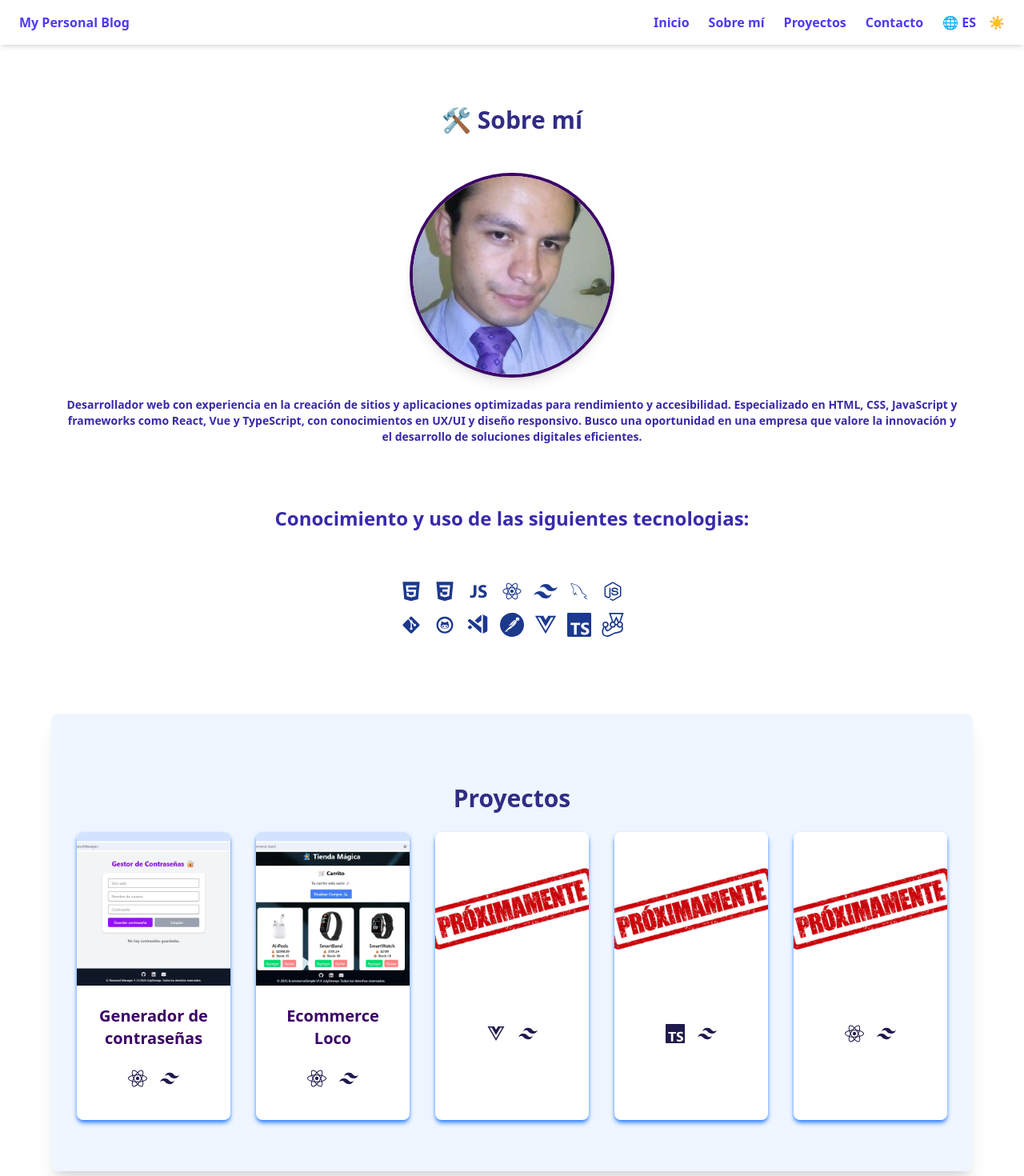
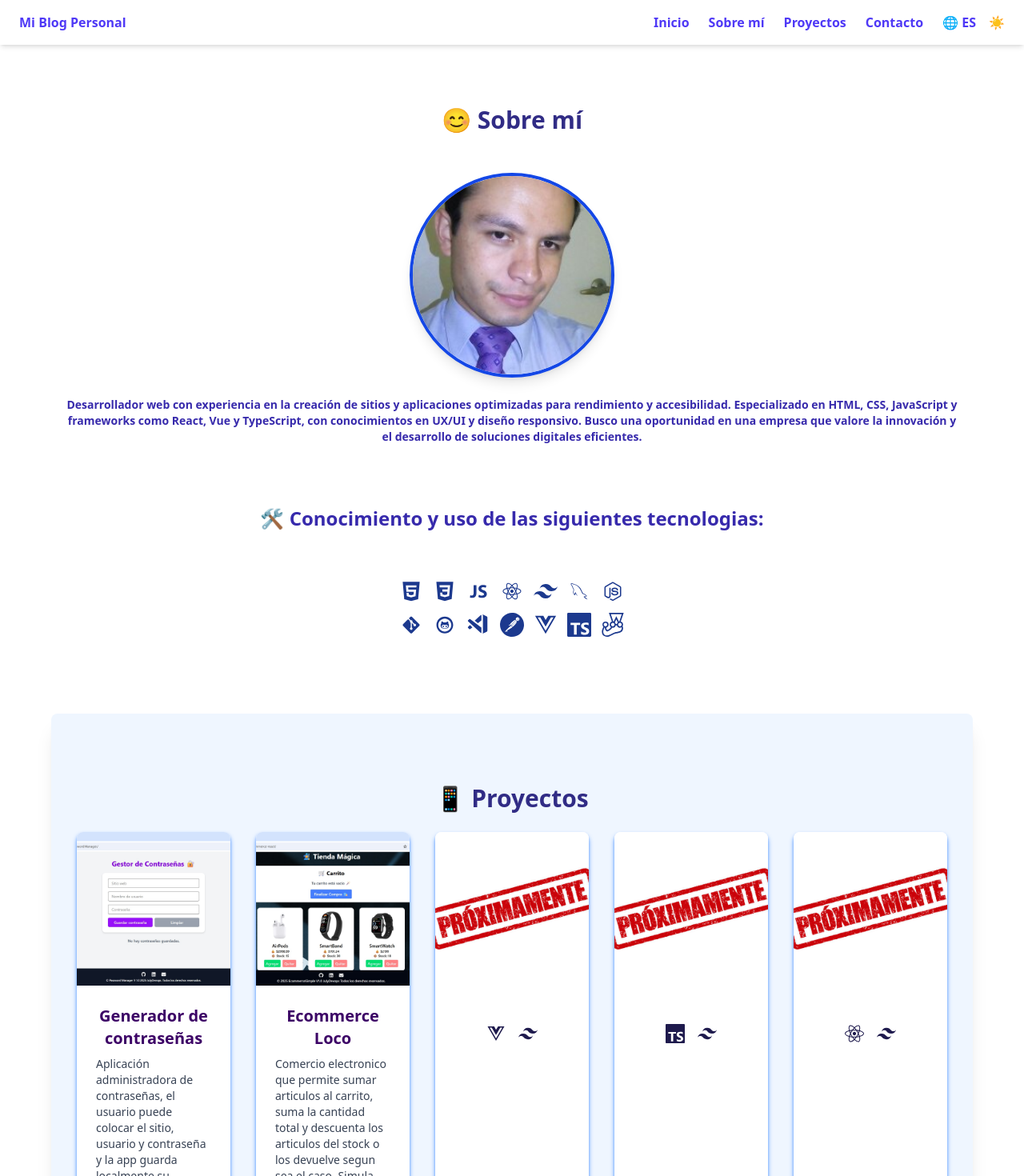
Before and after one commit to JCesar206/myPersonalBlog, a React (Vite) app: page / in a window 1280 px wide. Shown: the top 1470 px of the page at 80% size. Built offline with nearby package versions, Linux system fonts and the light colour scheme; the HTML template or start-up script is replaced by a standard one.

Commit message:
Se suben cambios minimos en app

```diff
--- a/src/App.jsx
+++ b/src/App.jsx
@@ -22,8 +22,9 @@ function App() {
       projects: "Proyectos", passManag: "Administrador de Contraseñas", ecommerce: "Ecommerce Loco",
       passGene: "Generador de contraseñas", contact: "Contacto", contactText: "Puedes contactarme en los siguientes medios:",
       contactText1: "¿Te interesa colaborar o tienes alguna duda? ¡Escribeme a", copyRight: "Todos los derechos reservados",
-      sendEmail: "Enviame un correo", seeProject: "Ver proyecto", madeWith: "Hecho con:", textPro1: "Proyecto1",
-      textPro2: "Proyecto2", textPro3: "Proyecto3", textPro4: "Proyecto4", textPro5: "Proyecto5",
+      sendEmail: "Enviame un correo", seeProject: "Ver proyecto", madeWith: "Hecho con:",
+      descProjec1: "Aplicación administradora de contraseñas, el usuario puede colocar el sitio, usuario y contraseña y la app guarda localmente su información de forma segura.",
+      descProjec2: "Comercio electronico que permite sumar articulos al carrito, suma la cantidad total y descuenta los articulos del stock o los devuelve segun sea el caso. Simula una compra completa.",
       tecnologies: "Conocimiento y uso de las siguientes tecnologias:"
     },
     en: {
@@ -35,7 +36,8 @@ function App() {
       passGene: "Password Generator", contact: "Contact", contactText: "You can reach me through the following channels:",
       contactText1: "Are you interested in collaborating or have any questions? Write to me at",
       copyRight: "All rights reserved", sendEmail: "Send me an email", madeWith: "Made with:",
-      titlePro1: "Proyect1", descProjec1: "Description Project 1", titlePro2: "Proyect2", descProjec2: "Description Project 2",
+      titlePro1: "Password Manager", descProjec1: "Password manager application, the user can enter the site, username and password and the app saves their information locally and securely.",
+      titlePro2: "Crazy Ecommerce", descProjec2: "E-commerce that allows you to add items to your cart, add up the total amount, and deduct items from stock or return them as appropriate. Simulates a complete purchase.",
       tecnologies: "Knowledge and use of the following technologies:",
     }
   };
@@ -46,17 +48,17 @@ function App() {
 
 <main className="container mx-auto p-6 lg:p-16"> {/* About me */}
   <section id="about" className="min-h-[80vh] flex flex-col items-center justify-center text-center pb-12 px-4 py-3">
-    <h1 className="style-header pb-12">🛠️ {texts[language].about}</h1>
+    <h1 className="style-header pb-12">😊 {texts[language].about}</h1>
 
-    <div className="mb-6 w-45 h-45 sm:w-56 sm:h-56 lg:w-64 lg:h-64 rounded-full overflow-hidden shadow-lg border-4 border-purple-950 dark:hover:border-purple-500">
+    <div className="mb-6 w-45 h-45 sm:w-56 sm:h-56 lg:w-64 lg:h-64 rounded-full overflow-hidden shadow-lg border-4 border-blue-700 dark:border-purple-700">
       <img src="./myPhoto.jpg" alt="myPhoto"
         className="w-72 h-72 object-cover scale-105 hover:scale-110 transition-transform duration-300 ease-in-out" />
       </div>
 
     <p className="text-complete pb-16"> {texts[language].aboutText}</p>
-    <p className="text-complete text-2xl pb-3 pt-3">{texts[language].tecnologies}</p><br/><br/>
+    <p className="text-complete text-2xl pb-3 pt-3">🛠️ {texts[language].tecnologies}</p><br/><br/>
     <div className="flex items-center justify-center">
-      <div className="grid grid-cols-1 sm:grid-cols-2 lg:grid-cols-7 gap-3 pb-12">
+      <div className="grid grid-cols-4 sm:grid-cols-2 lg:grid-cols-7 gap-3 pb-12">
         <DiHtml5 className="button-style" size={30} />
         <DiCss3 className="button-style" size={30} />
         <DiJavascript1 className="button-style" size={30} />
@@ -76,7 +78,7 @@ function App() {
   </section>
 
       <section id="projects" className="py-16 bg-blue-50 rounded-lg shadow-xl p-8 mb-12 dark:bg-gray-900/90">
-          <h2 className="style-header pt-6 pb-6 text-center">{texts[language].projects}</h2>
+          <h2 className="style-header pt-6 pb-6 text-center">📱 {texts[language].projects}</h2>
 
           <div className="flex items-center justify-center">
             <div className="grid grid-cols-1 sm:grid-cols-2 lg:grid-cols-5 gap-8 max-w-6xl">
@@ -140,7 +142,7 @@ function App() {
           <div className="">
             <h2 className="style-header">📬 {texts[language].contact}</h2>
             <p className="text-complete">{texts[language].contactText}</p><br/>
-            <a href="mailto:jcesar206@hotmail.com.com"
+            <a href="mailto:jcesar206@hotmail.com"
               className="bg-white text-indigo-800 hover:bg-blue-200 px-6 py-2 dark:text-purple-800 dark:hover:bg-purple-300 rounded-full text-sm font-bold shadow-md transition-colors duration-300 ease-in-out">
               {texts[language].sendEmail}
             </a>
--- a/src/components/Navbar.jsx
+++ b/src/components/Navbar.jsx
@@ -4,14 +4,14 @@ export default function Navbar({ language, setLanguage, darkMode, setDarkMode })
   const [isOpen, setIsOpen] = useState(false);
 
   const texts = {
-    es: { home: "Inicio", about: "Sobre mí", projects: "Proyectos", contact: "Contacto" },
-    en: { home: "Home", about: "About", projects: "Projects", contact: "Contact" }
+    es: { home: "Inicio", about: "Sobre mí", projects: "Proyectos", contact: "Contacto", page: "Mi Blog Personal", },
+    en: { home: "Home", about: "About", projects: "Projects", contact: "Contact", page: "My Personal Blog", }
   };
 
   return (
-    <nav className="bg-white/95 text-indigo-800 font-semibold dark:bg-gray-900/90 px-6 py-4 shadow-md sticky top-0 z-50">
+    <nav className="bg-white/95 text-indigo-800 font-bold dark:bg-gray-900/90 dark:text-white px-6 py-4 shadow-md sticky top-0 z-50">
       <div className="flex justify-between items-center">
-        <h1 className="text-navbar">My Personal Blog</h1>
+        <h1 className="text-navbar">{texts[language].page}</h1>
 
         {/* Botón menú hamburguesa */}
         <div className="md:hidden">
@@ -43,14 +43,14 @@ export default function Navbar({ language, setLanguage, darkMode, setDarkMode })
       {/* Lista menú en móviles */}
       {isOpen && (
         <ul className="flex flex-col space-y-4 mt-4 md:hidden">
-          <li><a href="#home" className="hover:text-blue-400 font-semibold" onClick={() => setIsOpen(false)}>{texts[language].home}</a></li>
-          <li><a href="#about" className="hover:text-blue-400 font-semibold" onClick={() => setIsOpen(false)}>{texts[language].about}</a></li>
-          <li><a href="#projects" className="hover:text-blue-400 font-semibold" onClick={() => setIsOpen(false)}>{texts[language].projects}</a></li>
-          <li><a href="#contact" className="hover:text-blue-400 font-semibold" onClick={() => setIsOpen(false)}>{texts[language].contact}</a></li>
+          <li><a href="#home" className="hover:text-purple-400 font-bold" onClick={() => setIsOpen(false)}>{texts[language].home}</a></li>
+          <li><a href="#about" className="hover:text-purple-400 font-bold" onClick={() => setIsOpen(false)}>{texts[language].about}</a></li>
+          <li><a href="#projects" className="hover:text-purple-400 font-bold" onClick={() => setIsOpen(false)}>{texts[language].projects}</a></li>
+          <li><a href="#contact" className="hover:text-purple-400 font-bold" onClick={() => setIsOpen(false)}>{texts[language].contact}</a></li>
           <li>
             <button
               onClick={() => { setLanguage(language === "es" ? "en" : "es"); setIsOpen(false); }}
-              className="mr-4 hover:text-blue-400 font-semibold"
+              className="mr-4 hover:text-purple-400 font-bold"
             >
               🌐 {language.toUpperCase()}
             </button>
--- a/src/index.css
+++ b/src/index.css
@@ -1,11 +1,11 @@
 ::-webkit-scrollbar {width: 10px;}
-::-webkit-scrollbar-track {background-color: #e0e7ff;}
+::-webkit-scrollbar-track {background-color: #140026;}
 ::-webkit-scrollbar-thumb {
-  background-color: #3b82f6;
+  background-color: #ECD6FF;
   border-radius: 6px;
-  border: 2px solid #e0e7ff;
+  border: 2px solid #140026;
 }
 * {
   scrollbar-width: thin;
-  scrollbar-color: #3b82f6 #e0e7ff;
+  scrollbar-color: #D2A2FC #140026;
 }
```
Also changed, not shown: src/components/Footer.jsx (line endings or trailing spaces).
